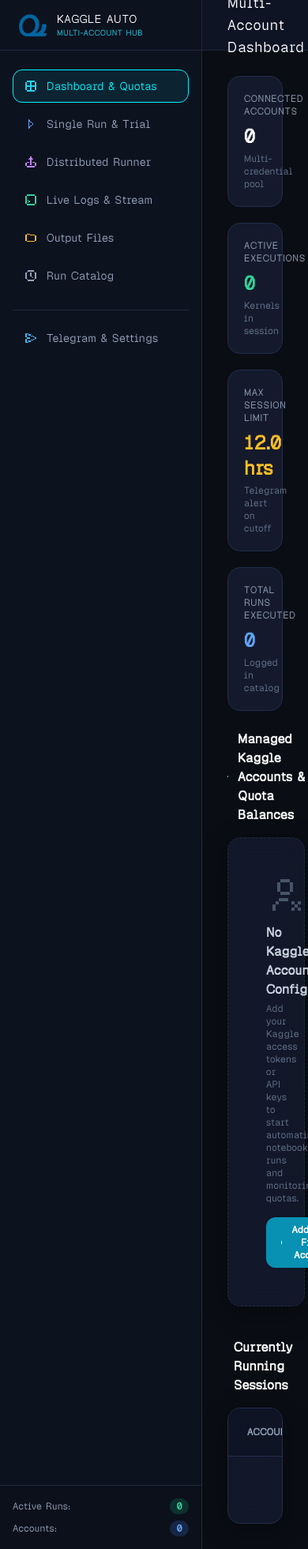
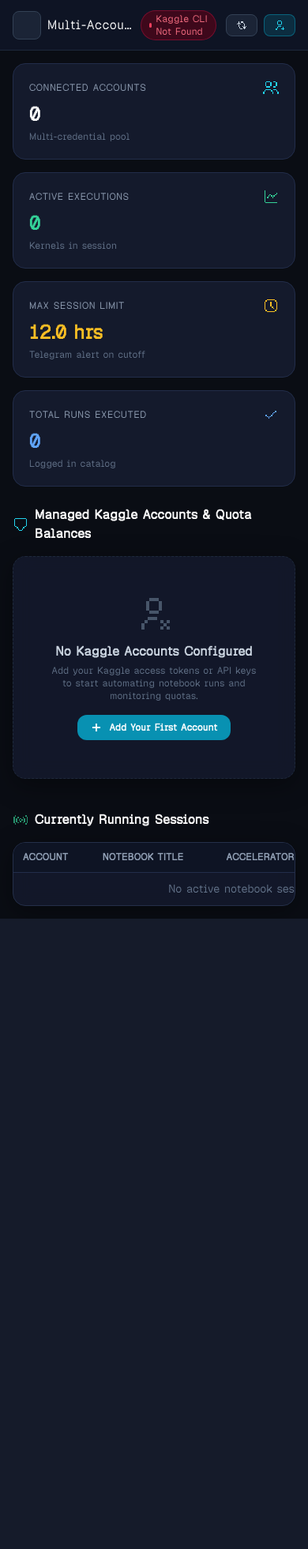
Before and after one commit to barryallen16/kaggle-automation, a FastAPI app: page / in a window 390 px wide. Shown: the whole page at 79% size. After the commit the page ends 1163 px from the top, so only its background shows below. Run offline with FastAPI, Linux system fonts and the light colour scheme; data that the repository does not hold is empty; some libraries are stand-ins or nearby versions.

Commit message:
Make dashboard fully mobile responsive

```diff
--- a/app/static/css/custom.css
+++ b/app/static/css/custom.css
@@ -99,3 +99,33 @@ svg[data-pixel-icon], .pixel-icon-svg {
   border-color: var(--accent-cyan);
   color: var(--accent-cyan);
 }
+
+/* ------------------------------------------------------------------
+   Mobile responsiveness helpers
+   ------------------------------------------------------------------ */
+
+/* Compact table cells on phones - the px-6 utilities used by dynamically
+   rendered rows are too wide for ~360px screens. Tables themselves keep
+   horizontal scrolling via their overflow-x-auto wrappers. */
+@media (max-width: 640px) {
+  table th,
+  table td {
+    padding-left: 0.75rem !important;
+    padding-right: 0.75rem !important;
+    padding-top: 0.65rem !important;
+    padding-bottom: 0.65rem !important;
+  }
+
+  /* iOS Safari auto-zooms when focusing inputs smaller than 16px */
+  input,
+  select,
+  textarea {
+    font-size: 16px;
+  }
+}
+
+/* Keep long unbroken tokens (kernel refs, file names, log lines) from
+   stretching layouts sideways on narrow screens */
+pre, code, .terminal-font, .font-mono {
+  overflow-wrap: anywhere;
+}
--- a/app/static/js/app.js
+++ b/app/static/js/app.js
@@ -60,12 +60,27 @@ function showToast(message, type = 'info') {
   }, 4500);
 }
 
+// Mobile sidebar drawer: off-canvas below lg, static column from lg up.
+function toggleSidebar(force) {
+  const sidebar = document.getElementById('sidebar');
+  const overlay = document.getElementById('sidebar-overlay');
+  if (!sidebar) return;
+  const shouldOpen = force !== undefined
+    ? force
+    : sidebar.classList.contains('-translate-x-full');
+  sidebar.classList.toggle('-translate-x-full', !shouldOpen);
+  if (overlay) overlay.classList.toggle('hidden', !shouldOpen);
+}
+
 // Tab navigation router.
 // Tabs are pushed onto browser history (/?tab=<id>) so Back/Forward move
 // between app views instead of exiting to the stale /login entry - the whole
 // app lives on a single page, and without this the back button left the site.
 function switchTab(tabId, push = true) {
   AppState.activeTab = tabId;
+
+  // Phone UX: navigating always closes the slide-in menu
+  if (window.innerWidth < 1024) toggleSidebar(false);
 
   // Update nav buttons
   document.querySelectorAll('.nav-tab').forEach(btn => {
--- a/app/static/js/dashboard.js
+++ b/app/static/js/dashboard.js
@@ -55,19 +55,19 @@ function renderDashboard() {
     `).join('');
 
     return `
-      <div class="glass-card rounded-2xl p-5 border border-[#222d4a] relative flex flex-col justify-between space-y-4">
+      <div class="glass-card rounded-2xl p-5 border border-[#222d4a] relative flex flex-col justify-between space-y-4 min-w-0">
         <!-- Account Header -->
-        <div class="flex items-start justify-between">
-          <div class="flex items-center space-x-3">
-            <div class="w-10 h-10 rounded-xl bg-cyan-500/10 border border-cyan-500/30 flex items-center justify-center font-bold text-cyan-400">
+        <div class="flex items-start justify-between gap-2">
+          <div class="flex items-center space-x-3 min-w-0">
+            <div class="w-10 h-10 rounded-xl bg-cyan-500/10 border border-cyan-500/30 flex items-center justify-center font-bold text-cyan-400 flex-shrink-0">
               ${esc(acc.username.charAt(0).toUpperCase())}
             </div>
-            <div>
-              <h4 class="text-sm font-bold text-white">@${esc(acc.username)}</h4>
-              <p class="text-[10px] text-slate-500 font-mono">Key: ${esc(acc.api_key_masked)}</p>
+            <div class="min-w-0">
+              <h4 class="text-sm font-bold text-white truncate">@${esc(acc.username)}</h4>
+              <p class="text-[10px] text-slate-500 font-mono truncate">Key: ${esc(acc.api_key_masked)}</p>
             </div>
           </div>
-          <div class="flex items-center space-x-2">
+          <div class="flex items-center space-x-2 flex-shrink-0">
             ${activeBadge}
             <button onclick="deleteAccount('${esc(acc.username)}')" title="Delete Account" class="text-slate-600 hover:text-rose-400 transition p-1">
               <i data-lucide="trash" class="w-3.5 h-3.5"></i>
--- a/app/templates/index.html
+++ b/app/templates/index.html
@@ -44,21 +44,31 @@
 </head>
 <body class="bg-[#0a0d14] text-slate-100 min-h-screen flex flex-col antialiased">
 
-  <!-- Toast Notification Container (z-[60]: above modals so alerts stay visible) -->
-  <div id="toast-container" class="fixed top-5 right-5 z-[60] flex flex-col space-y-3 pointer-events-none"></div>
+  <!-- Toast Notification Container (z-[60]: above modals so alerts stay visible; full-width on phones) -->
+  <div id="toast-container" class="fixed top-5 right-4 left-4 sm:left-auto z-[60] flex flex-col space-y-3 pointer-events-none">
 
-  <!-- Main App Layout -->
-  <div class="flex flex-1 h-screen overflow-hidden">
+  </div>
 
-    <!-- Sidebar Navigation -->
-    <aside class="w-64 bg-[#0d121f] border-r border-[#1e293b] flex flex-col flex-shrink-0">
+  <!-- Mobile sidebar backdrop -->
+  <div id="sidebar-overlay" onclick="toggleSidebar(false)"
+       class="fixed inset-0 z-40 bg-black/70 backdrop-blur-sm hidden lg:hidden"></div>
+
+  <!-- Main App Layout (dvh: correct height under mobile browser toolbars) -->
+  <div class="flex flex-1 h-screen h-[100dvh] overflow-hidden">
+
+    <!-- Sidebar Navigation (off-canvas drawer on mobile, fixed column on desktop) -->
+    <aside id="sidebar"
+           class="fixed lg:sticky lg:top-0 inset-y-0 left-0 z-50 w-64 max-w-[85vw] bg-[#0d121f] border-r border-[#1e293b] flex flex-col flex-shrink-0 transform -translate-x-full lg:translate-x-0 transition-transform duration-300 ease-in-out">
       <!-- App Header / Logo -->
-      <div class="h-16 flex items-center px-6 border-b border-[#1e293b] space-x-3">
+      <div class="h-16 flex items-center px-6 border-b border-[#1e293b] space-x-3 flex-shrink-0">
         <img src="/static/icons/android-chrome-192x192.png" alt="Logo" class="w-9 h-9 rounded-xl">
-        <div>
+        <div class="min-w-0">
           <h1 class="font-pixel text-sm text-white">KAGGLE AUTO</h1>
           <p class="text-[10px] text-cyan-400 font-medium uppercase tracking-wider">Multi-Account Hub</p>
         </div>
+        <button onclick="toggleSidebar(false)" class="lg:hidden ml-auto text-slate-400 hover:text-white p-1" aria-label="Close menu">
+          <i data-lucide="x" class="w-5 h-5"></i>
+        </button>
       </div>
 
       <!-- Navigation Links -->
@@ -120,29 +130,32 @@
     <main class="flex-1 flex flex-col min-w-0 overflow-hidden bg-[#0a0d14]">
 
       <!-- Top Bar -->
-      <header class="h-16 border-b border-[#1e293b] bg-[#0e1424] px-8 flex items-center justify-between flex-shrink-0">
-        <div class="flex items-center space-x-4">
-          <h2 id="page-title" class="font-pixel text-lg text-white">Multi-Account Dashboard</h2>
-          <span id="live-indicator" class="inline-flex items-center px-2.5 py-0.5 rounded-full text-xs font-medium bg-emerald-950/80 text-emerald-400 border border-emerald-800/60">
+      <header class="h-16 border-b border-[#1e293b] bg-[#0e1424] px-4 sm:px-8 flex items-center justify-between flex-shrink-0 gap-3">
+        <div class="flex items-center space-x-2 sm:space-x-4 min-w-0">
+          <button onclick="toggleSidebar()" class="lg:hidden inline-flex items-center justify-center w-9 h-9 flex-shrink-0 rounded-lg bg-slate-800/80 text-slate-300 hover:text-white hover:bg-slate-700 border border-slate-700 transition" aria-label="Open menu">
+            <i data-lucide="menu" class="w-5 h-5"></i>
+          </button>
+          <h2 id="page-title" class="font-pixel text-base sm:text-lg text-white truncate">Multi-Account Dashboard</h2>
+          <span id="live-indicator" class="hidden md:inline-flex items-center px-2.5 py-0.5 rounded-full text-xs font-medium bg-emerald-950/80 text-emerald-400 border border-emerald-800/60 whitespace-nowrap">
             <span class="w-1.5 h-1.5 rounded-full bg-emerald-400 mr-1.5 pulsing-dot"></span> CLI Engine Online
           </span>
         </div>
 
-        <div class="flex items-center space-x-3">
-          <button onclick="refreshAllQuotas()" class="inline-flex items-center space-x-2 px-3 py-1.5 rounded-lg text-xs font-medium bg-slate-800/80 text-slate-300 hover:bg-slate-700 hover:text-white border border-slate-700 transition">
+        <div class="flex items-center space-x-2 sm:space-x-3 flex-shrink-0">
+          <button onclick="refreshAllQuotas()" title="Refresh Quotas" class="inline-flex items-center space-x-2 px-3 py-1.5 rounded-lg text-xs font-medium bg-slate-800/80 text-slate-300 hover:bg-slate-700 hover:text-white border border-slate-700 transition">
             <i data-lucide="refresh-cw" class="w-3.5 h-3.5"></i>
-            <span>Refresh Quotas</span>
+            <span class="hidden sm:inline">Refresh Quotas</span>
           </button>
-          <button onclick="openAddAccountModal()" class="inline-flex items-center space-x-2 px-3 py-1.5 rounded-lg text-xs font-medium bg-cyan-600/20 text-cyan-400 hover:bg-cyan-600/30 border border-cyan-500/40 transition">
+          <button onclick="openAddAccountModal()" title="Add Account" class="inline-flex items-center space-x-2 px-3 py-1.5 rounded-lg text-xs font-medium bg-cyan-600/20 text-cyan-400 hover:bg-cyan-600/30 border border-cyan-500/40 transition">
             <i data-lucide="user-plus" class="w-3.5 h-3.5"></i>
-            <span>Add Account</span>
+            <span class="hidden sm:inline">Add Account</span>
           </button>
           {% if auth_enabled %}
           <form method="post" action="/logout" class="m-0">
             <button type="submit" title="Sign out"
                     class="inline-flex items-center space-x-2 px-3 py-1.5 rounded-lg text-xs font-medium bg-slate-800/80 text-slate-400 hover:bg-rose-600/20 hover:text-rose-400 border border-slate-700 hover:border-rose-500/40 transition">
               <i data-lucide="log-out" class="w-3.5 h-3.5"></i>
-              <span>Sign Out</span>
+              <span class="hidden sm:inline">Sign Out</span>
             </button>
           </form>
           {% endif %}
@@ -150,18 +163,18 @@
       </header>
 
       <!-- Scrollable Tab Content Viewport -->
-      <div class="flex-1 overflow-y-auto p-8 space-y-6">
+      <div class="flex-1 overflow-y-auto overflow-x-hidden p-4 sm:p-6 lg:p-8 space-y-6">
 
         <!-- ============================================== -->
         <!-- TAB 1: DASHBOARD & QUOTAS                     -->
         <!-- ============================================== -->
         <section id="tab-dashboard" class="space-y-6">
           <!-- Top KPI Cards -->
-          <div class="grid grid-cols-1 md:grid-cols-4 gap-5">
+          <div class="grid grid-cols-1 sm:grid-cols-2 xl:grid-cols-4 gap-4 sm:gap-5">
             <div class="glass-card rounded-2xl p-5 border border-[#222d4a]">
               <div class="flex items-center justify-between">
                 <span class="text-xs font-medium text-slate-400 uppercase tracking-wider">Connected Accounts</span>
-                <i data-lucide="users" class="w-5 h-5 text-cyan-400"></i>
+                <i data-lucide="users" class="w-5 h-5 text-cyan-400 flex-shrink-0"></i>
               </div>
               <p id="kpi-accounts-total" class="text-2xl font-extrabold text-white mt-2">0</p>
               <p class="text-xs text-slate-500 mt-1">Multi-credential pool</p>
@@ -170,7 +183,7 @@
             <div class="glass-card rounded-2xl p-5 border border-[#222d4a]">
               <div class="flex items-center justify-between">
                 <span class="text-xs font-medium text-slate-400 uppercase tracking-wider">Active Executions</span>
-                <i data-lucide="activity" class="w-5 h-5 text-emerald-400"></i>
+                <i data-lucide="activity" class="w-5 h-5 text-emerald-400 flex-shrink-0"></i>
               </div>
               <p id="kpi-active-runs" class="text-2xl font-extrabold text-emerald-400 mt-2">0</p>
               <p class="text-xs text-slate-500 mt-1">Kernels in session</p>
@@ -179,7 +192,7 @@
             <div class="glass-card rounded-2xl p-5 border border-[#222d4a]">
               <div class="flex items-center justify-between">
                 <span class="text-xs font-medium text-slate-400 uppercase tracking-wider">Max Session Limit</span>
-                <i data-lucide="clock" class="w-5 h-5 text-amber-400"></i>
+                <i data-lucide="clock" class="w-5 h-5 text-amber-400 flex-shrink-0"></i>
               </div>
               <p class="text-2xl font-extrabold text-amber-400 mt-2">12.0 hrs</p>
               <p class="text-xs text-slate-500 mt-1">Telegram alert on cutoff</p>
@@ -188,7 +201,7 @@
             <div class="glass-card rounded-2xl p-5 border border-[#222d4a]">
               <div class="flex items-center justify-between">
                 <span class="text-xs font-medium text-slate-400 uppercase tracking-wider">Total Runs Executed</span>
-                <i data-lucide="check-circle" class="w-5 h-5 text-blue-400"></i>
+                <i data-lucide="check-circle" class="w-5 h-5 text-blue-400 flex-shrink-0"></i>
               </div>
               <p id="kpi-total-runs" class="text-2xl font-extrabold text-blue-400 mt-2">0</p>
               <p class="text-xs text-slate-500 mt-1">Logged in catalog</p>
@@ -199,12 +212,12 @@
           <div class="space-y-4">
             <div class="flex items-center justify-between">
               <h3 class="text-base font-bold text-white flex items-center space-x-2">
-                <i data-lucide="shield-check" class="w-5 h-5 text-cyan-400"></i>
+                <i data-lucide="shield-check" class="w-5 h-5 text-cyan-400 flex-shrink-0"></i>
                 <span>Managed Kaggle Accounts & Quota Balances</span>
               </h3>
             </div>
 
-            <div id="accounts-grid" class="grid grid-cols-1 lg:grid-cols-2 xl:grid-cols-3 gap-5">
+            <div id="accounts-grid" class="grid grid-cols-1 md:grid-cols-2 xl:grid-cols-3 gap-4 sm:gap-5">
               <!-- Rendered dynamically by dashboard.js -->
               <div class="col-span-full text-center py-12 text-slate-500">
                 <i data-lucide="loader-2" class="w-8 h-8 animate-spin mx-auto mb-3 text-slate-600"></i>
@@ -249,10 +262,10 @@
         <!-- TAB 2: SINGLE RUN & TRIAL                     -->
         <!-- ============================================== -->
         <section id="tab-runner" class="hidden space-y-6">
-          <div class="max-w-4xl mx-auto glass-panel rounded-2xl p-8 border border-[#222d4a]">
+          <div class="max-w-4xl mx-auto glass-panel rounded-2xl p-5 sm:p-8 border border-[#222d4a]">
             <div class="border-b border-[#1e293b] pb-5 mb-6">
               <h3 class="text-lg font-bold text-white flex items-center space-x-2">
-                <i data-lucide="play" class="w-5 h-5 text-blue-400"></i>
+                <i data-lucide="play" class="w-5 h-5 text-blue-400 flex-shrink-0"></i>
                 <span>Launch Kaggle Notebook Session</span>
               </h3>
               <p class="text-xs text-slate-400 mt-1">Configure accelerator, trial run mode, and push code to your selected Kaggle account.</p>
@@ -260,7 +273,7 @@
 
             <form id="single-run-form" onsubmit="handleSingleRunSubmit(event)" class="space-y-6">
               <!-- Account Selection -->
-              <div class="grid grid-cols-1 md:grid-cols-2 gap-6">
+              <div class="grid grid-cols-1 md:grid-cols-2 gap-4 sm:gap-6">
                 <div>
                   <label class="block text-xs font-semibold text-slate-300 uppercase tracking-wider mb-2">Target Kaggle Account</label>
                   <select id="runner-account-select" required class="w-full bg-[#0d121f] border border-[#222d4a] rounded-xl px-4 py-2.5 text-sm text-white focus:outline-none focus:border-cyan-500">
@@ -275,7 +288,7 @@
               </div>
 
               <!-- Accelerator & Hardware Options -->
-              <div class="grid grid-cols-1 md:grid-cols-2 gap-6">
+              <div class="grid grid-cols-1 md:grid-cols-2 gap-4 sm:gap-6">
                 <div>
                   <label class="block text-xs font-semibold text-slate-300 uppercase tracking-wider mb-2">Hardware Accelerator</label>
                   <select id="runner-accelerator-select" class="w-full bg-[#0d121f] border border-[#222d4a] rounded-xl px-4 py-2.5 text-sm text-white focus:outline-none focus:border-cyan-500">
@@ -292,7 +305,7 @@
                 </div>
 
                 <!-- Internet and Options -->
-                <div class="flex items-center space-x-6 pt-6">
+                <div class="flex items-center space-x-6 pt-1 md:pt-6 flex-wrap gap-y-2">
                   <label class="flex items-center space-x-2.5 cursor-pointer">
                     <input type="checkbox" id="runner-internet" checked class="w-4 h-4 text-cyan-500 rounded bg-slate-900 border-slate-700 focus:ring-0">
                     <span class="text-sm font-medium text-slate-300">Enable Internet Access</span>
@@ -344,10 +357,10 @@
         <!-- TAB 3: DISTRIBUTED WORKLOAD RUNNER            -->
         <!-- ============================================== -->
         <section id="tab-distributed" class="hidden space-y-6">
-          <div class="max-w-4xl mx-auto glass-panel rounded-2xl p-8 border border-[#222d4a]">
+          <div class="max-w-4xl mx-auto glass-panel rounded-2xl p-5 sm:p-8 border border-[#222d4a]">
             <div class="border-b border-[#1e293b] pb-5 mb-6">
               <h3 class="text-lg font-bold text-white flex items-center space-x-2">
-                <i data-lucide="network" class="w-5 h-5 text-purple-400"></i>
+                <i data-lucide="network" class="w-5 h-5 text-purple-400 flex-shrink-0"></i>
                 <span>Distributed Workload Sharder</span>
               </h3>
               <p class="text-xs text-slate-400 mt-1">Split massive jobs (e.g. 10,000,000 items, seeds, or files) across multiple Kaggle accounts simultaneously.</p>
@@ -355,7 +368,7 @@
 
             <form id="distributed-run-form" onsubmit="handleDistributedSubmit(event)" class="space-y-6">
               <!-- Title & Total Workload Items -->
-              <div class="grid grid-cols-1 md:grid-cols-2 gap-6">
+              <div class="grid grid-cols-1 md:grid-cols-2 gap-4 sm:gap-6">
                 <div>
                   <label class="block text-xs font-semibold text-slate-300 uppercase tracking-wider mb-2">Workload Base Title</label>
                   <input type="text" id="dist-title" required placeholder="e.g. Distributed 10M Data Cruncher" class="w-full bg-[#0d121f] border border-[#222d4a] rounded-xl px-4 py-2.5 text-sm text-white focus:outline-none focus:border-purple-500">
@@ -370,13 +383,13 @@
               <!-- Participating Accounts Selection -->
               <div>
                 <label class="block text-xs font-semibold text-slate-300 uppercase tracking-wider mb-2">Select Participating Kaggle Accounts</label>
-                <div id="dist-accounts-checkboxes" class="grid grid-cols-2 md:grid-cols-3 gap-3 p-4 bg-[#0d121f] border border-[#222d4a] rounded-xl">
+                <div id="dist-accounts-checkboxes" class="grid grid-cols-1 sm:grid-cols-2 xl:grid-cols-3 gap-3 p-4 bg-[#0d121f] border border-[#222d4a] rounded-xl">
                   <!-- Checkboxes dynamically rendered -->
                 </div>
               </div>
 
               <!-- Hardware and Options -->
-              <div class="grid grid-cols-1 md:grid-cols-2 gap-6">
+              <div class="grid grid-cols-1 md:grid-cols-2 gap-4 sm:gap-6">
                 <div>
                   <label class="block text-xs font-semibold text-slate-300 uppercase tracking-wider mb-2">Accelerator per Account</label>
                   <select id="dist-accelerator" class="w-full bg-[#0d121f] border border-[#222d4a] rounded-xl px-4 py-2.5 text-sm text-white focus:outline-none focus:border-purple-500">
@@ -392,7 +405,7 @@
                   </select>
                 </div>
 
-                <div class="flex items-center space-x-6 pt-6 flex-wrap gap-y-3">
+                <div class="flex items-center space-x-6 pt-1 md:pt-6 flex-wrap gap-y-3">
                   <label class="flex items-center space-x-2.5 cursor-pointer">
                     <input type="checkbox" id="dist-internet" checked class="w-4 h-4 text-purple-500 rounded bg-slate-900 border-slate-700 focus:ring-0">
                     <span class="text-sm font-medium text-slate-300">Enable Internet Access</span>
@@ -473,15 +486,15 @@
         <!-- ============================================== -->
         <section id="tab-terminal" class="hidden space-y-4">
           <!-- Terminal Control Toolbar -->
-          <div class="glass-card rounded-2xl p-4 border border-[#222d4a] flex flex-wrap items-center justify-between gap-4">
-            <div class="flex items-center space-x-4 flex-1 min-w-[300px]">
-              <label class="text-xs font-semibold text-slate-400 uppercase tracking-wider">Select Run:</label>
-              <select id="terminal-run-select" onchange="handleTerminalRunSelect(event)" class="bg-[#0d121f] border border-[#222d4a] rounded-xl px-3 py-1.5 text-xs text-white focus:outline-none focus:border-emerald-500 flex-1">
+          <div class="glass-card rounded-2xl p-4 border border-[#222d4a] flex flex-wrap items-center justify-between gap-3 sm:gap-4">
+            <div class="flex items-center space-x-3 sm:space-x-4 flex-1 min-w-[240px]">
+              <label for="terminal-run-select" class="text-xs font-semibold text-slate-400 uppercase tracking-wider whitespace-nowrap">Select Run:</label>
+              <select id="terminal-run-select" onchange="handleTerminalRunSelect(event)" class="bg-[#0d121f] border border-[#222d4a] rounded-xl px-3 py-1.5 text-xs text-white focus:outline-none focus:border-emerald-500 flex-1 min-w-0">
                 <option value="">-- Select a run to view output logs --</option>
               </select>
             </div>
 
-            <div class="flex items-center space-x-3">
+            <div class="flex items-center space-x-2 sm:space-x-3 flex-wrap gap-y-2">
               <label class="flex items-center space-x-2 cursor-pointer text-xs text-slate-400">
                 <input type="checkbox" id="terminal-autoscroll" checked class="w-3.5 h-3.5 text-emerald-500 rounded bg-slate-900 border-slate-700">
                 <span>Auto-Scroll</span>
@@ -502,7 +515,7 @@
           </div>
 
           <!-- Terminal Screen -->
-          <div class="terminal-window rounded-2xl p-4 border border-[#1e293b] flex flex-col h-[600px] shadow-2xl relative">
+          <div class="terminal-window rounded-2xl p-4 border border-[#1e293b] flex flex-col h-[480px] sm:h-[600px] shadow-2xl relative">
             <div class="flex items-center justify-between pb-3 mb-2 border-b border-slate-800 text-xs text-slate-500">
               <div class="flex items-center space-x-2">
                 <span class="w-3 h-3 rounded-full bg-rose-500/80 inline-block"></span>
@@ -637,10 +650,10 @@
         <!-- TAB 7: SETTINGS & TELEGRAM BOT                -->
         <!-- ============================================== -->
         <section id="tab-settings" class="hidden space-y-6">
-          <div class="max-w-3xl mx-auto glass-panel rounded-2xl p-8 border border-[#222d4a] space-y-6">
+          <div class="max-w-3xl mx-auto glass-panel rounded-2xl p-5 sm:p-8 border border-[#222d4a] space-y-6">
             <div class="border-b border-[#1e293b] pb-5">
               <h3 class="text-lg font-bold text-white flex items-center space-x-2">
-                <i data-lucide="send" class="w-5 h-5 text-sky-400"></i>
+                <i data-lucide="send" class="w-5 h-5 text-sky-400 flex-shrink-0"></i>
                 <span>Telegram Bot & Direct Message Alerts</span>
               </h3>
               <p class="text-xs text-slate-400 mt-1">The bot sends you a private Telegram message when runs start, at the 11h warning, and at the 12h cutoff. Alerts go straight to your Telegram account via User ID.</p>
@@ -661,13 +674,13 @@
                 </p>
               </div>
 
-              <div class="flex items-center justify-between pt-4">
-                <button type="button" onclick="sendTestTelegramMessage()" class="inline-flex items-center space-x-2 px-4 py-2.5 rounded-xl text-xs font-bold bg-slate-800 text-sky-400 hover:bg-slate-700 border border-slate-700 transition">
+              <div class="flex flex-col sm:flex-row items-stretch sm:items-center justify-between gap-3 pt-4">
+                <button type="button" onclick="sendTestTelegramMessage()" class="inline-flex items-center justify-center space-x-2 px-4 py-2.5 rounded-xl text-xs font-bold bg-slate-800 text-sky-400 hover:bg-slate-700 border border-slate-700 transition">
                   <i data-lucide="bell-ring" class="w-4 h-4"></i>
                   <span>Send Test Notification</span>
                 </button>
 
-                <button type="submit" class="inline-flex items-center space-x-2 px-6 py-2.5 rounded-xl text-xs font-bold bg-sky-600 hover:bg-sky-500 text-white transition shadow-lg shadow-sky-600/25">
+                <button type="submit" class="inline-flex items-center justify-center space-x-2 px-6 py-2.5 rounded-xl text-xs font-bold bg-sky-600 hover:bg-sky-500 text-white transition shadow-lg shadow-sky-600/25">
                   <i data-lucide="save" class="w-4 h-4"></i>
                   <span>Save Configuration</span>
                 </button>
```
